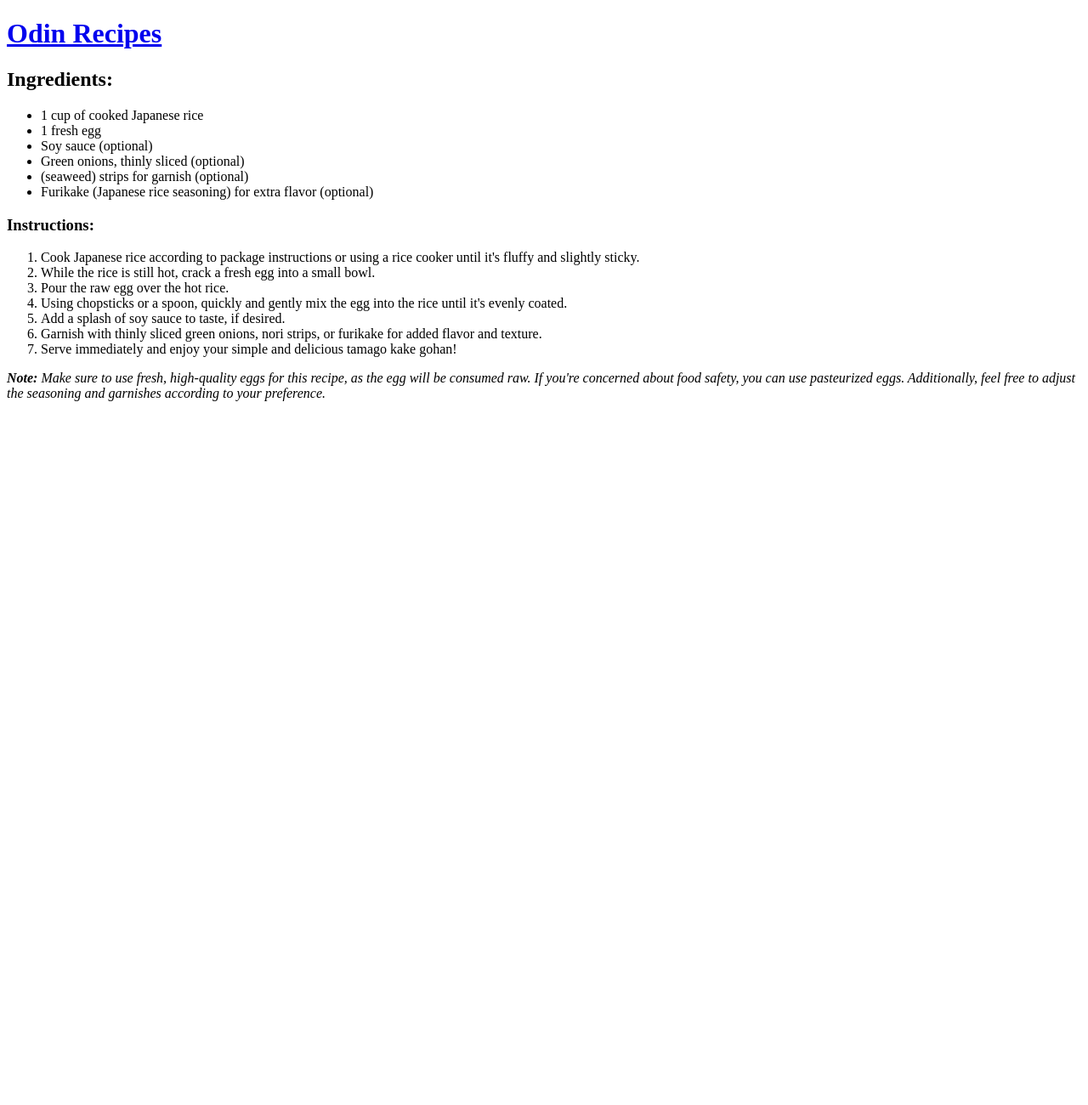
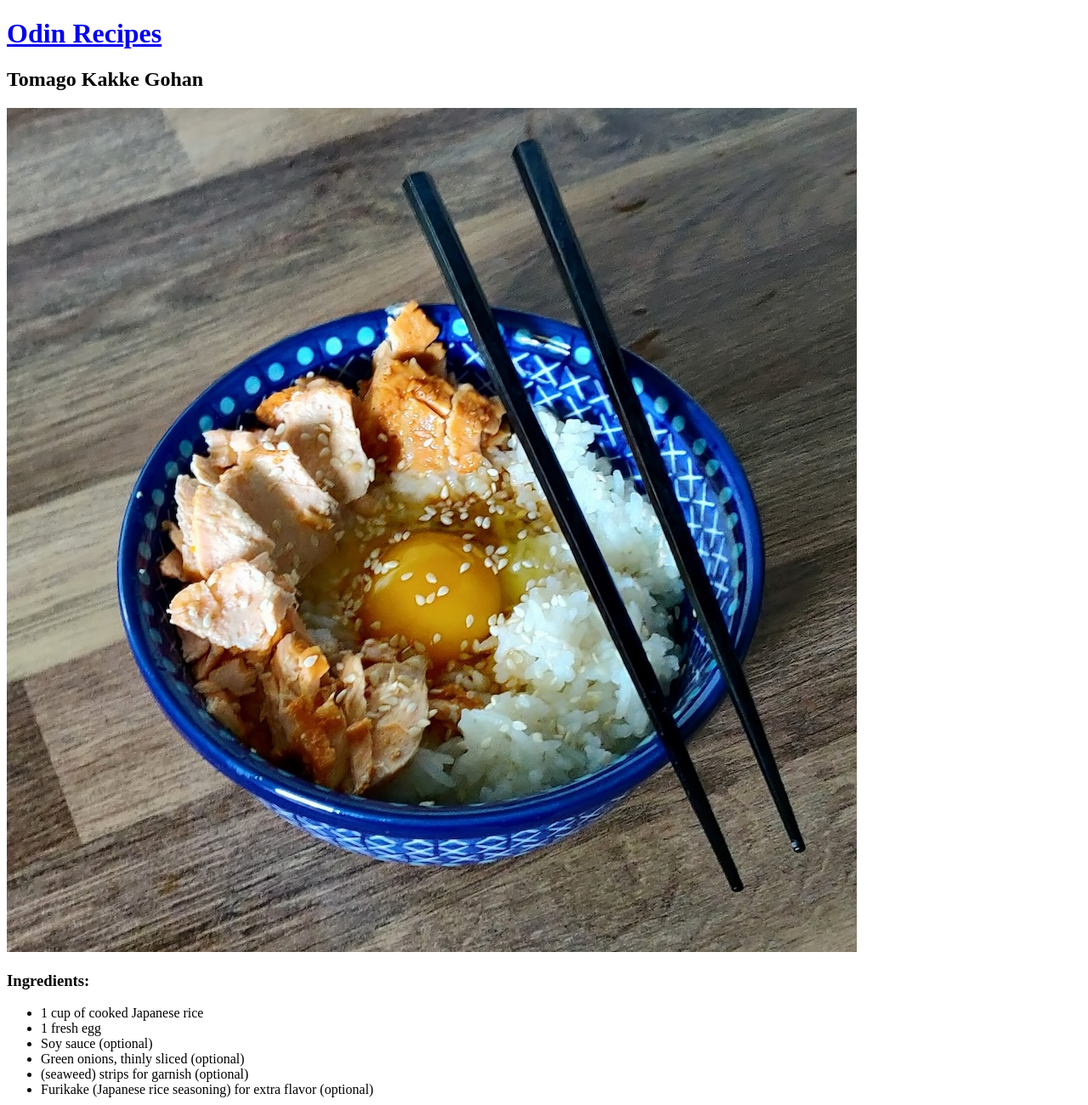
Before and after one commit to Voltansky/odin-recipes, a plain HTML site: page recipes/tomago-kakke-gohan.html in a window 1280 px wide. Shown: the top 1300 px of the page at 85% size. Before the commit the page ends 800 px from the top, so only its background shows below. Drawn offline with Linux system fonts and the light colour scheme.

Commit message:
Changed subpages' titles to correct recipe names. Added headers with recipe names. Added links to images.

```diff
--- a/recipes/tomago-kakke-gohan.html
+++ b/recipes/tomago-kakke-gohan.html
@@ -3,11 +3,12 @@
   <head>
     <meta charset="UTF-8" />
     <meta name="viewport" content="width=device-width, initial-scale=1.0" />
-    <title>Recipe | Tomago Kakke Gohan</title>
+    <title>Odin Recipes | Tomago Kakke Gohan</title>
   </head>
     <a href="../index.html"><h1>Odin Recipes</h1></a>
-
-    <h2>Ingredients:</h2>
+    <h2>Tomago Kakke Gohan</h2>
+    <img src="../img/tomagokakkegohan.jpg">
+    <h3>Ingredients:</h3>
     <ul>
       <li>1 cup of cooked Japanese rice</li>
       <li>1 fresh egg</li>
```
Also changed, not shown: recipes/bread-with-butter.html (+4 -3 lines), recipes/thermomix-pankakes.html (+4 -3 lines).
